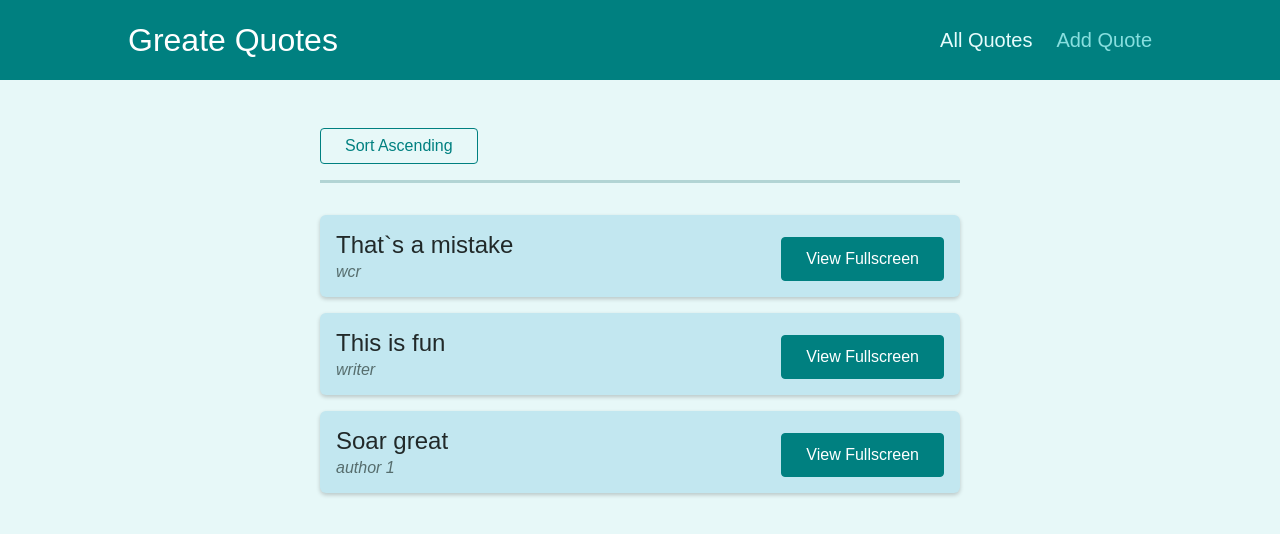
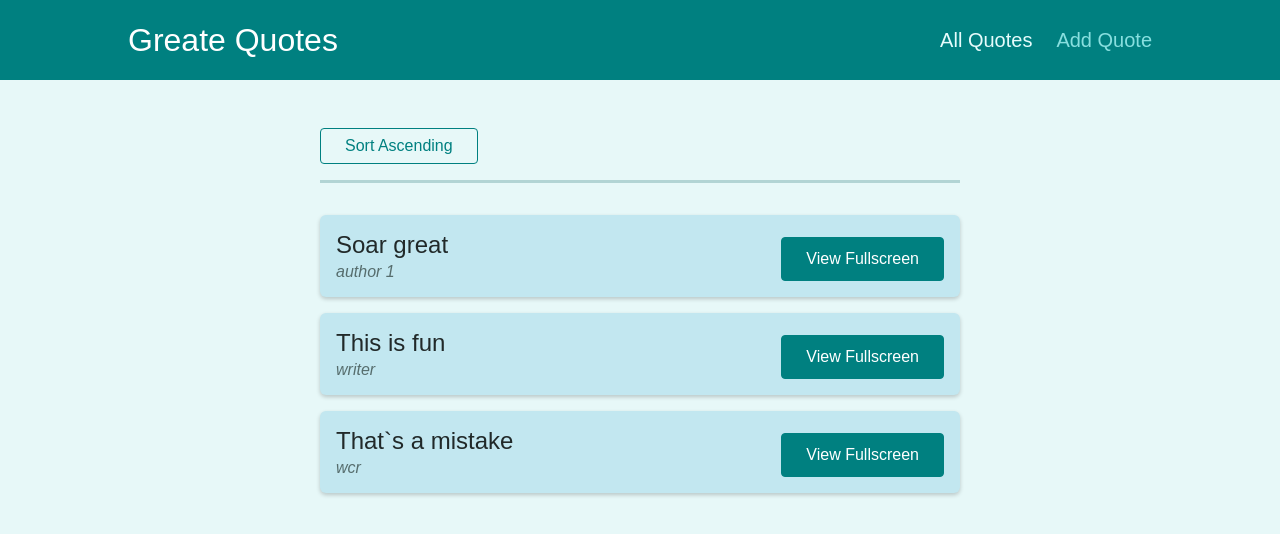
Before and after one commit to martinwachira/how2React-Redefined-2, a React (Create React App) app: page /quotes in a window 1280 px wide. Shown: the top 534 px of the page. Built offline with nearby package versions, Linux system fonts and the light colour scheme.

Commit message:
sorting --done

```diff
--- a/src/components/quotes/QuoteList.js
+++ b/src/components/quotes/QuoteList.js
@@ -4,11 +4,25 @@ import { Fragment } from "react";
 import QuoteItem from "./QuoteItem";
 import classes from "./QuoteList.module.css";
 
+const sortQuotes = (quotes, ascending) => {
+  return quotes.sort((firstQuote, secondQuote) => {
+    if (ascending) {
+      return firstQuote.id > secondQuote.id ? 1 : -1;
+    } else {
+      return firstQuote.id < secondQuote.id ? 1 : -1;
+    }
+  });
+};
+
 const QuoteList = (props) => {
   const history = useHistory();
   const location = useLocation();
   const queryParams = new URLSearchParams(location.search);
+
   const isSortingAscending = queryParams.get("sort") === "asc";
+
+  const sortedQuotes = sortQuotes(props.quotes, isSortingAscending);
+
   const changeSortingHandler = () => {
     history.push("?sort=" + (isSortingAscending ? "desc" : "asc"));
   };
@@ -21,7 +35,7 @@ const QuoteList = (props) => {
         </button>
       </div>
       <ul className={classes.list}>
-        {props.quotes.map((quote) => (
+        {sortedQuotes.map((quote) => (
           <QuoteItem
             key={quote.id}
             id={quote.id}
```
